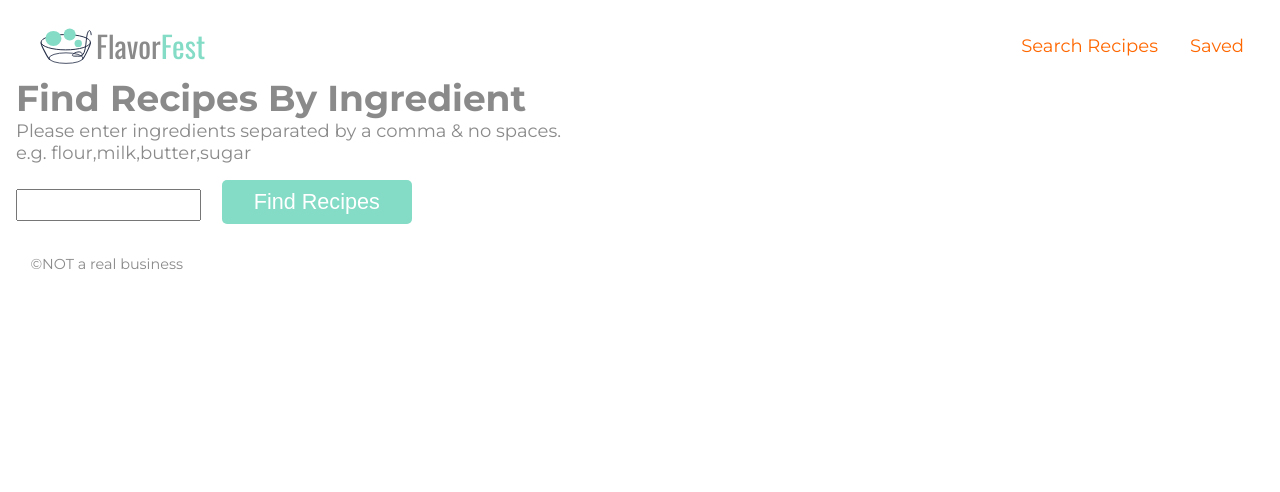
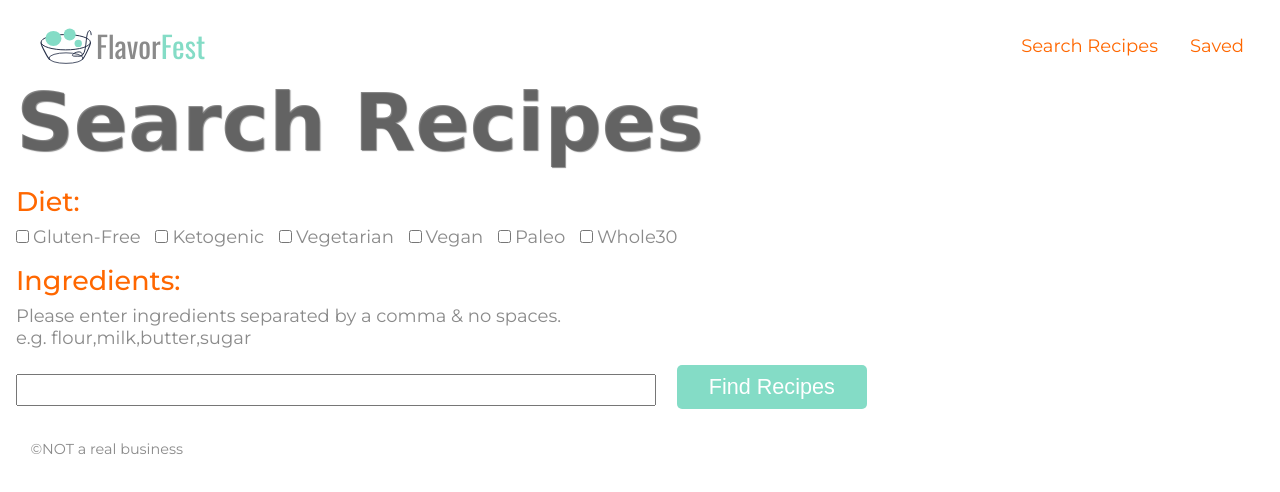
Before and after one commit to kayleew93/wdd330recipeapp, a website built with Vite: page src/views/recipeSearch.html in a window 1280 px wide. Built offline with nearby package versions, Linux system fonts and the light colour scheme; a web font is replaced by a local one.

Commit message:
added diet html and some css

```diff
--- a/src/css/style.css
+++ b/src/css/style.css
@@ -1,5 +1,5 @@
 @import url("https://fonts.googleapis.com/css2?family=Montserrat:wght@100;200;300;400;500;600;700;800;900&family=Oswald:wght@200;300;400;500;600;700&display=swap");
-
+@import url('https://fonts.googleapis.com/css2?family=Dawning+of+a+New+Day&family=Montserrat:wght@100;200;300;400;500;600;700;800;900&family=Oswald:wght@200;300;400;500;600;700&family=Qwitcher+Grypen:wght@700&display=swap');
 :root {
   --font-body: "Montserrat", sans-serif;
   --font-headline: "Oswald", "Arial Narrow Bold", sans-serif;
@@ -27,8 +27,16 @@ body {
   color: var(--dark-grey);
   padding: 1rem;
 }
+h1 {
+  font-family: 'Qwitcher Grypen', cursive;
+  font-size: 5rem;
+  text-shadow: 1px 1px 1px var(--dark-grey);
+}
 h2 {
   color: var(--tertiary-color);
+  margin-top: 1rem;
+  font-weight: 500;
+  margin-bottom: .5rem;
 }
 p {
   color: var(--dark-grey);
@@ -192,6 +200,21 @@ input {
   text-align: center;
 }
 
+#ingredients-input {
+  height: 2rem;
+  width: 50vw;
+
+}
+
+.diet input {
+  height: .8rem;
+  margin-right: 4px;
+}
+
+.diet label {
+  margin-right: 10px;
+}
+
 /* COLLECTIONS */
 .horizontal-recipe-card {
   display: flex;
@@ -229,7 +252,7 @@ input {
 
 .not-found img {
   width: 50rem;
-  padding-bottom: 3rem;
+  box-shadow: 5px 5px 10px 5px rgba(0, 0, 0, 0.3);
 }
 
 /* INDIVIDUAL RECIPE */
--- a/src/js/searchedRecipes.mjs
+++ b/src/js/searchedRecipes.mjs
@@ -32,7 +32,7 @@ export default class RecipeData {
   async init() {
     const ingredients = document.querySelector("#ingredients-input").value;
     let list = await this.dataSource.findRecipeByIngredients(ingredients);
-    (list[0]) ? this.renderRecipes(list) : this.listElement.innerHTML = `<h2>No recipes! Try again.</h2>`;
+    (list[0]) ? this.renderRecipes(list) : this.listElement.innerHTML = `<div class="not-found"><h2>No recipes! Try again.</h2><img src="https://images.unsplash.com/photo-1508935620299-047e0e35fbe3?ixlib=rb-4.0.3&ixid=MnwxMjA3fDB8MHxwaG90by1wYWdlfHx8fGVufDB8fHx8&auto=format&fit=crop&w=2370&q=80"><div>`;
 
     const svbtnsNodeList = document.querySelectorAll(".save-btn");
     const svbtns = Array.from(svbtnsNodeList);
--- a/src/views/recipeSearch.html
+++ b/src/views/recipeSearch.html
@@ -6,7 +6,17 @@
   <body>
     <header></header>
     <main>
-      <h1>Find Recipes By Ingredient</h1>
+      <h1>Search Recipes</h1>
+      <h2>Diet:</h2>
+      <div class="diet">
+        <input type="checkbox" name="GlutenFree" id="GlutenFree"><label for="GlutenFree">Gluten-Free</label>
+        <input type="checkbox" name="Ketogenic" id="Ketogenic"><label for="Ketogenic">Ketogenic</label>
+        <input type="checkbox" name="Vegetarian" id="Vegetarian"><label for="Vegetarian">Vegetarian</label>
+        <input type="checkbox" name="Vegan" id="Vegan"><label for="Vegan">Vegan</label>
+        <input type="checkbox" name="Paleo" id="Paleo"><label for="Paleo">Paleo</label>
+        <input type="checkbox" name="Whole30" id="Whole30"><label for="Whole30">Whole30</label>
+      </div>
+      <h2>Ingredients:</h2>
       <p>Please enter ingredients separated by a comma & no spaces.</p>
       <p>e.g. flour,milk,butter,sugar</p>
       <input type="text" id="ingredients-input" />
```
Also changed, not shown: src/index.html (+1 -1 lines).
